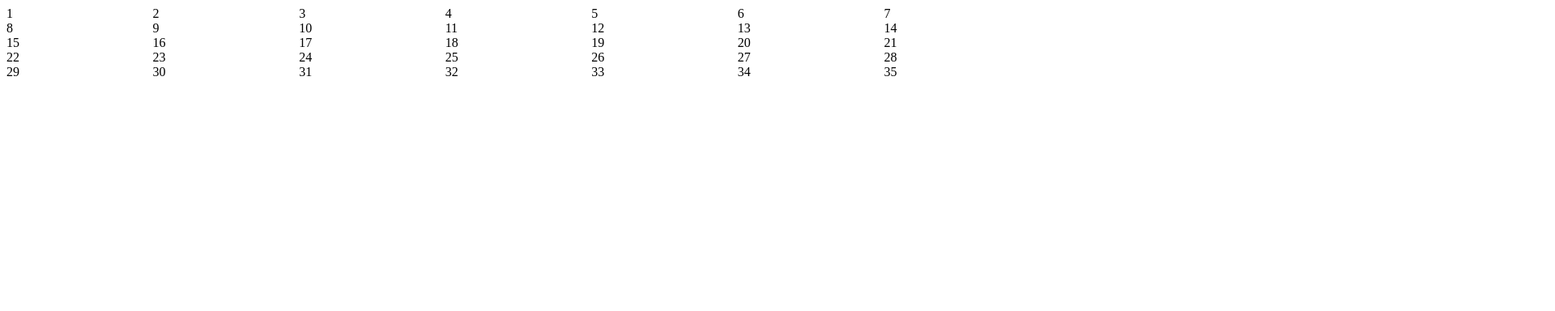
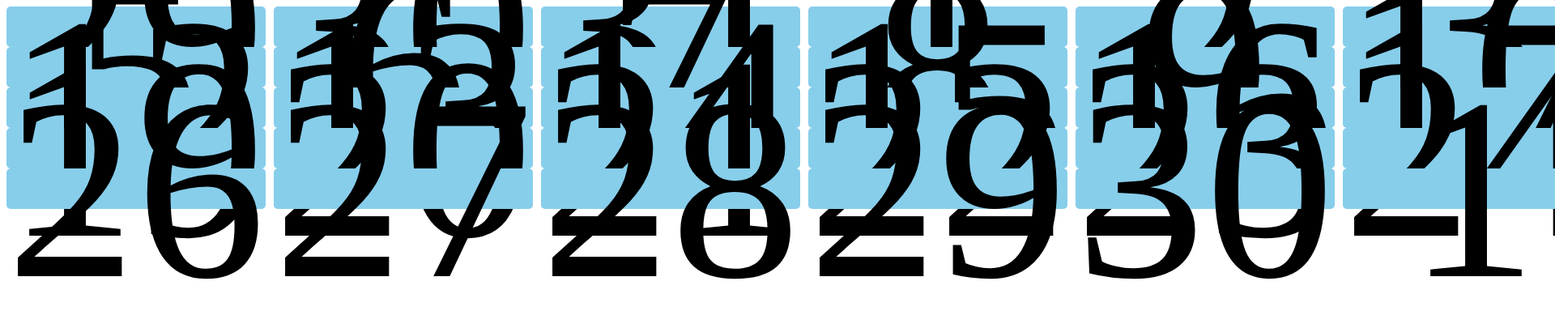
Before and after one commit to Munshi91/milestone-2_module-1, a plain HTML site: page index.html in a window 1280 px wide. Shown: the top 384 px of the page at 81% size, 1920 px wide, since content can reach past the window. Drawn offline with Linux system fonts and the light colour scheme.

Commit message:
calender data update

```diff
--- a/index.html
+++ b/index.html
@@ -10,6 +10,10 @@
 
 <body>
   <div class="calendar">
+
+    <div class="date">29</div>
+    <div class="date">30</div>
+    <div class="date">31</div>
     <div class="date">1</div>
     <div class="date">2</div>
     <div class="date">3</div>
@@ -40,11 +44,9 @@
     <div class="date">28</div>
     <div class="date">29</div>
     <div class="date">30</div>
-    <div class="date">31</div>
-    <div class="date">32</div>
-    <div class="date">33</div>
-    <div class="date">34</div>
-    <div class="date">35</div>
+    <div class="date">1</div>
+    <div class="date">2</div>
+
   </div>
 </body>
 
--- a/style.css
+++ b/style.css
@@ -1,4 +1,15 @@
 .calendar {
   display: grid;
   grid-template-columns: repeat(7, 1fr);
+  row-gap: 20;
+  column-gap: 10px;
 }
+.date {
+  background-color: skyblue;
+  border-radius: 5px;
+  height: 50px;
+  display: flex;
+  justify-content: center;
+  align-items: center;
+  font-size: 20rem;
+}
```
